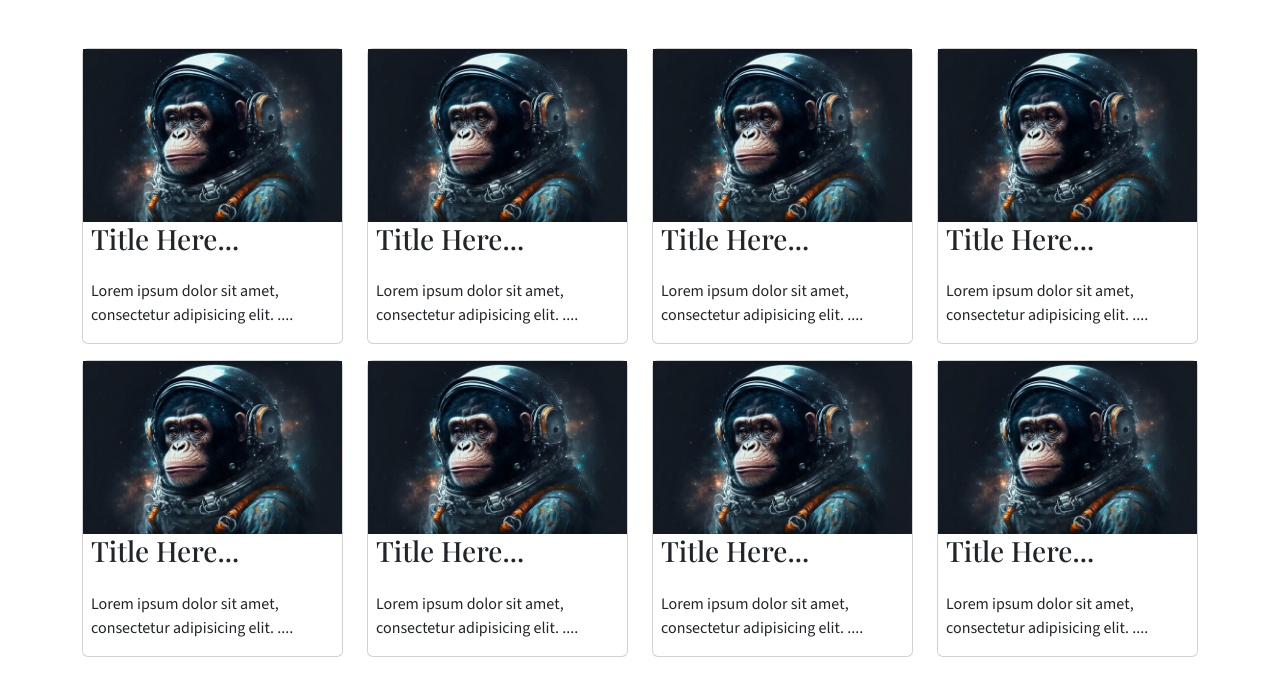
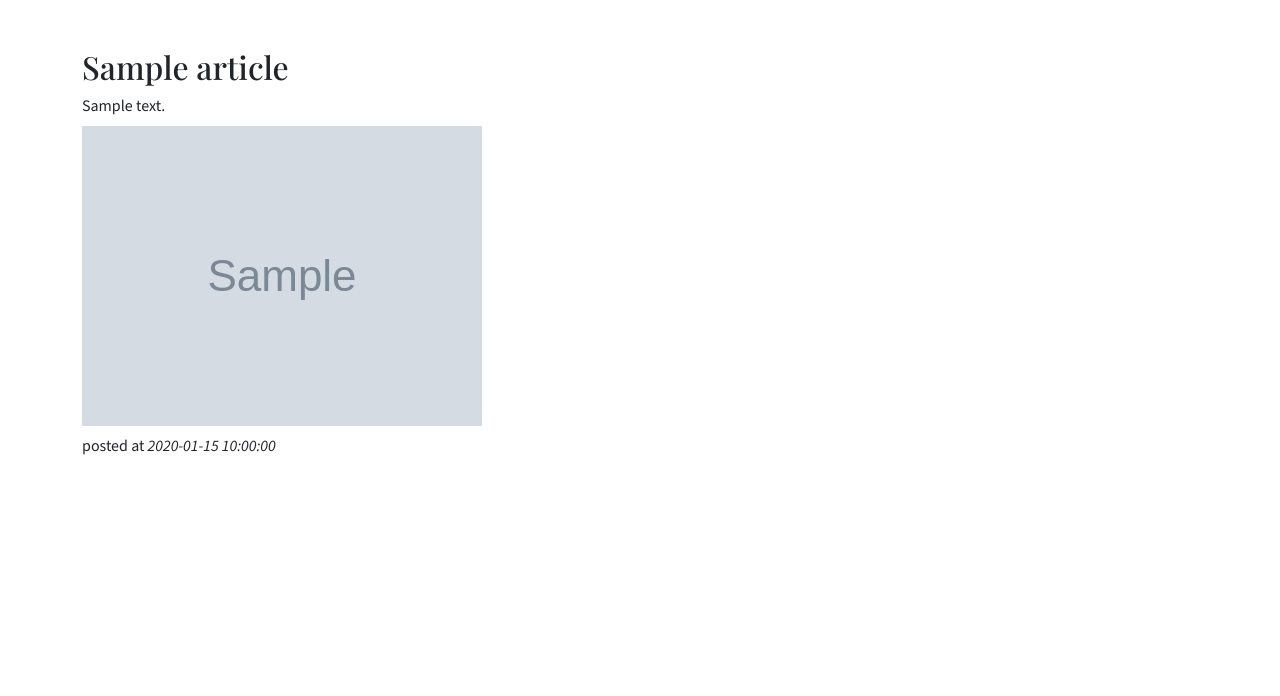
Before and after one commit to mgWaiGyi28/2024AprilBlog, a PHP site: page /article_view.php?id=1 in a window 1280 px wide. Shown: the part 56-752 px from the top of the page. Run offline with PHP 8.4, Linux system fonts and the light colour scheme; tables that the repository leaves empty or names only in its code hold one stand-in row (values such as "Sample post"); grey boxes marked "Sample" are stand-in pictures; some web fonts are replaced.

Commit message:
article view

```diff
--- a/article_view.php
+++ b/article_view.php
@@ -1,5 +1,31 @@
+<?php
+
+    include "db.php";
+    $id = $_GET['id'];
+    $query = "SELECT * FROM articles WHERE id='$id'";
+    $result = mysqli_query($conn, $query);
+    if($result) {
+        $article = mysqli_fetch_assoc($result);
+
+    } else{
+        echo mysqli_connect_error();
+    }
+
+?>
+
+
 <?php include('component/header.php') ?>
-        <div class="row">
+       <h2 class="mb-2"><?= $article['title'] ?> </h2>
+       <p class="mb-2"><?= $article['about'] ?></p>
+       <img src="<?= $article['image'] ?>" alt="Insert Your Image Here" class="mb-2" height="300rem">
+       <p>posted at <i><?= $article['posted_at'] ?></i></p>
+
+
+
+
+
+
+        <!-- <div class="row">
             <div class="col-3">
                 <div class="card mb-3">
                     <img src="photo/img-1.jpg" alt="" class="img-fluid">
@@ -119,6 +145,6 @@
                 </div>
 
             </div>
-        </div>
+        </div> -->
 
 <?php include('component/footer.php') ?>
--- a/index.php
+++ b/index.php
@@ -34,7 +34,7 @@
                     </div>
 
                     <div class="card-footer text-end">
-                        <a href="article-view.php?id=<?= $article['id']?>">See more</a>
+                        <a href="article_view.php?id=<?= $article['id']?>">See more</a>
                     </div>
                 </div>
             </div>
```
